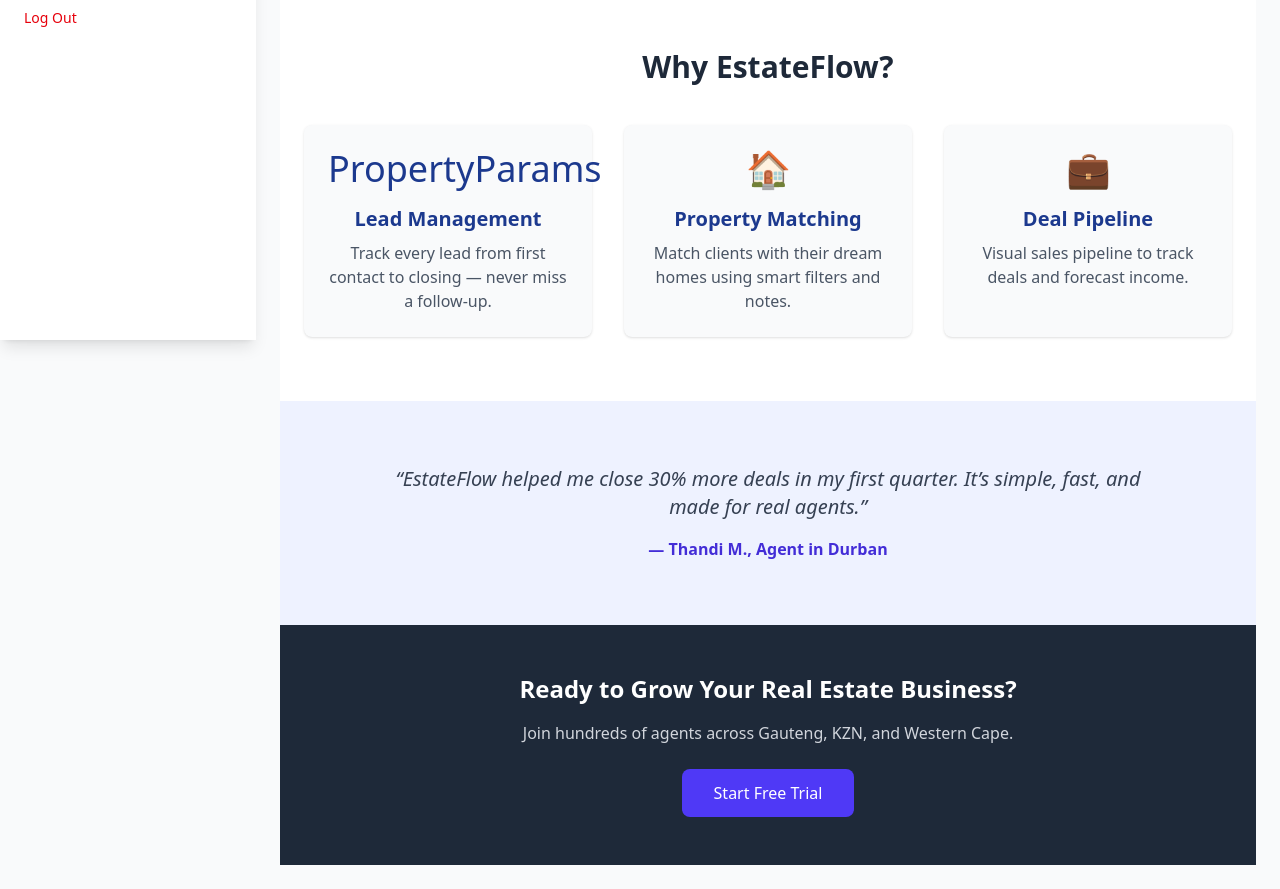
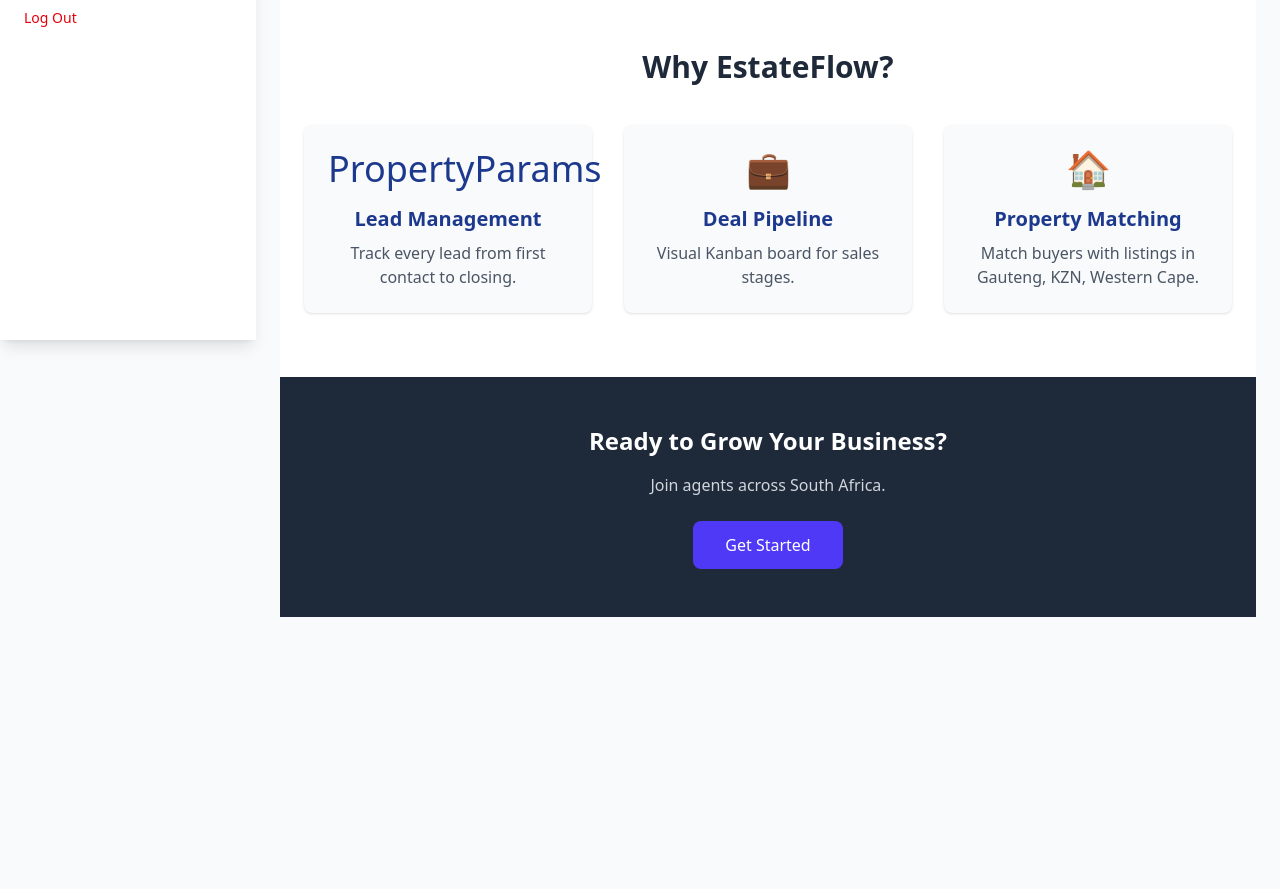
Before and after one commit to tsaimogono/Media-on-Africa-crm-platform, a Next.js app in the folder estateflow-crm/: page / in a window 1280 px wide. Shown: the part 460-1349 px from the top of the page. After the commit the page ends 1101 px from the top, so only its background shows below. Built offline with nearby package versions, Linux system fonts and the light colour scheme.

Commit message:
add login gate and role-based dashboard routing
- Created public landing page at `/`
- Added login form that sets currentUser

```diff
--- a/estateflow-crm/app/dashboard/page.jsx
+++ b/estateflow-crm/app/dashboard/page.jsx
@@ -2,24 +2,20 @@
 import { currentUser } from '@/lib/auth';
 import { redirect } from 'next/navigation';
 
-// This is a Server Component – do NOT add 'use client'
+export default function DashboardPage() {
+  if (!currentUser.role) {
+    redirect('/login');
+  }
 
-export default function DashboardPage() {
-  // Redirect based on user role
   if (currentUser.role === 'admin') {
     redirect('/admin/dashboard');
+  } else if (currentUser.role === 'agent') {
+    redirect('/agent/dashboard');
+  } else if (currentUser.role === 'client') {
+    redirect(`/client/client-1/dashboard`);
+  } else {
+    redirect('/login');
   }
 
-  if (currentUser.role === 'agent') {
-    redirect('/agent/dashboard');
-  }
-
-  if (currentUser.role === 'client') {
-    // In a real app, you'd get the client ID from authentication
-    const clientId = 'client-1'; // Mock for now
-    redirect(`/client/${clientId}/dashboard`);
-  }
-
-  // If no valid role, redirect to login
-  redirect('/login');
+  return null;
 }
--- a/estateflow-crm/app/page.jsx
+++ b/estateflow-crm/app/page.jsx
@@ -4,7 +4,6 @@ export default function HomePage() {
     <div className="flex min-h-screen flex-col bg-gray-50">
       {/* Hero Section */}
       <section className="relative bg-indigo-700 text-white py-20 px-6 overflow-hidden">
-        {/* Background wave decoration */}
         <div className="absolute inset-0 opacity-10">
           <svg xmlns="http://www.w3.org/2000/svg" viewBox="0 0 1440 320">
             <path fill="white" d="M0,128L48,144C96,160,192,192,288,186.7C384,181,480,139,576,133.3C672,128,768,160,864,176C960,192,1056,192,1152,192C1248,192,1344,192,1392,192L1440,192L1440,320L1392,320C1344,320,1248,320,1152,320C1056,320,960,320,864,320C768,320,672,320,576,320C480,320,384,320,288,320C192,320,96,320,48,320L0,320Z"></path>
@@ -16,7 +15,7 @@ export default function HomePage() {
             Welcome to <span className="text-yellow-300">EstateFlow</span>
           </h1>
           <p className="text-lg md:text-xl mb-8 text-indigo-100 max-w-2xl mx-auto">
-            The real estate CRM built for women, by women. Track leads, manage clients, and close deals with confidence — all in one place.
+            The real estate CRM built for South Africa. Track leads, manage clients, and close deals with confidence.
           </p>
           <div className="space-x-4">
             <a
@@ -29,13 +28,13 @@ export default function HomePage() {
               href="/signup"
               className="inline-block px-8 py-3 bg-transparent border-2 border-white text-white font-semibold rounded-lg hover:bg-white hover:text-indigo-700 transition"
             >
-              Register Free
+              Sign Up Free
             </a>
           </div>
         </div>
       </section>
 
-      {/* Features Section */}
+      {/* Features */}
       <section className="py-16 px-6 bg-white">
         <div className="max-w-5xl mx-auto text-center">
           <h2 className="text-3xl font-bold text-gray-800 mb-10">Why EstateFlow?</h2>
@@ -43,47 +42,31 @@ export default function HomePage() {
             <div className="p-6 bg-gray-50 rounded-lg shadow">
               <div className="text-4xl mb-4">PropertyParams</div>
               <h3 className="text-xl font-semibold mb-2">Lead Management</h3>
-              <p className="text-gray-600">
-                Track every lead from first contact to closing — never miss a follow-up.
-              </p>
+              <p className="text-gray-600">Track every lead from first contact to closing.</p>
+            </div>
+            <div className="p-6 bg-gray-50 rounded-lg shadow">
+              <div className="text-4xl mb-4">💼</div>
+              <h3 className="text-xl font-semibold mb-2">Deal Pipeline</h3>
+              <p className="text-gray-600">Visual Kanban board for sales stages.</p>
             </div>
             <div className="p-6 bg-gray-50 rounded-lg shadow">
               <div className="text-4xl mb-4">🏠</div>
               <h3 className="text-xl font-semibold mb-2">Property Matching</h3>
-              <p className="text-gray-600">
-                Match clients with their dream homes using smart filters and notes.
-              </p>
-            </div>
-            <div className="p-6 bg-gray-50 rounded-lg shadow">
-              <div className="text-4xl mb-4">💼</div>
-              <h3 className="text-xl font-semibold mb-2">Deal Pipeline</h3>
-              <p className="text-gray-600">
-                Visual sales pipeline to track deals and forecast income.
-              </p>
+              <p className="text-gray-600">Match buyers with listings in Gauteng, KZN, Western Cape.</p>
             </div>
           </div>
         </div>
       </section>
 
-      {/* Testimonial */}
-      <section className="py-16 px-6 bg-indigo-50">
-        <div className="max-w-3xl mx-auto text-center">
-          <p className="text-xl italic text-gray-700 mb-4">
-            “EstateFlow helped me close 30% more deals in my first quarter. It’s simple, fast, and made for real agents.”
-          </p>
-          <p className="font-semibold text-indigo-700">— Thandi M., Agent in Durban</p>
-        </div>
-      </section>
-
-      {/* CTA Footer */}
+      {/* CTA */}
       <section className="py-12 px-6 bg-gray-800 text-white text-center">
-        <h2 className="text-2xl font-bold mb-4">Ready to Grow Your Real Estate Business?</h2>
-        <p className="mb-6 text-gray-300">Join hundreds of agents across Gauteng, KZN, and Western Cape.</p>
+        <h2 className="text-2xl font-bold mb-4">Ready to Grow Your Business?</h2>
+        <p className="mb-6 text-gray-300">Join agents across South Africa.</p>
         <a
-          href="/signup"
+          href="/login"
           className="inline-block px-8 py-3 bg-indigo-600 rounded-lg hover:bg-indigo-700 transition"
         >
-          Start Free Trial
+          Get Started
         </a>
       </section>
     </div>
```
